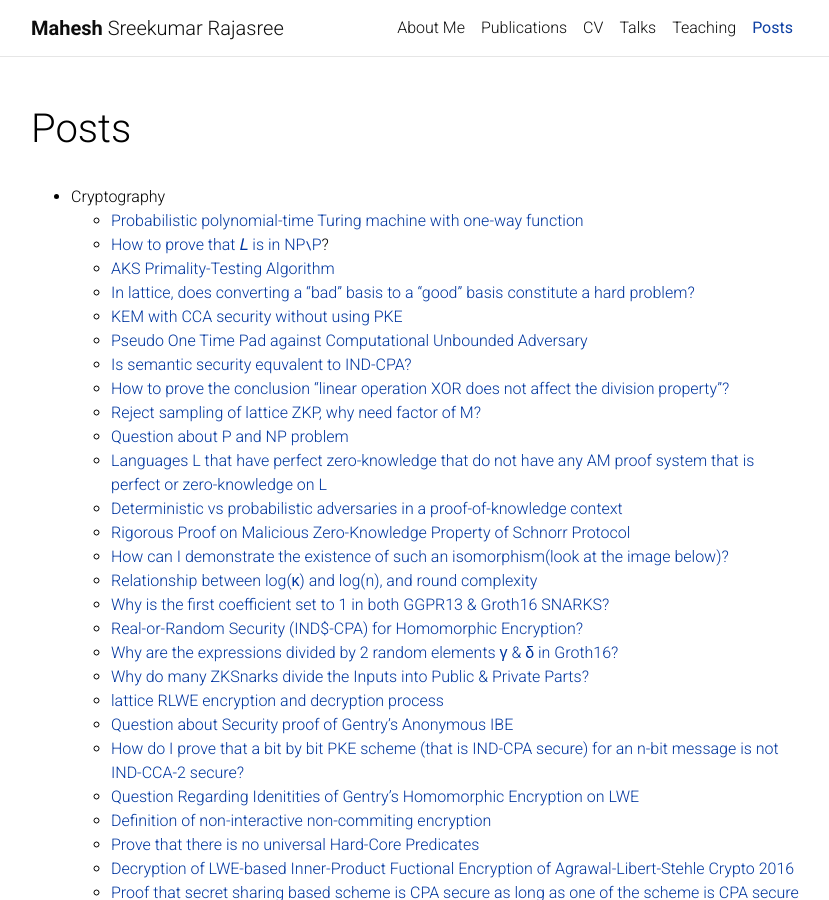
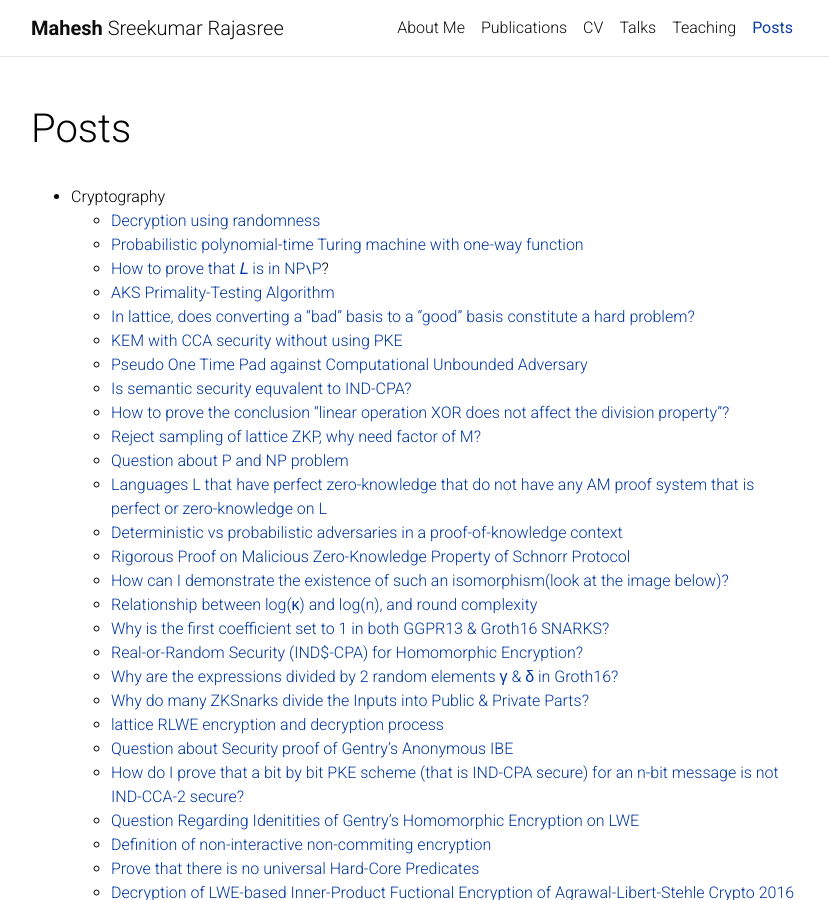
Before and after one commit to Mahe94/mahe94.github.io, a Jekyll site: the page built from _pages/posts.md, in a window 1280 px wide and 900 px high. Shown: the whole window, without its empty margins (224-1053 px from the left). Built offline with Jekyll 4.4.1, drawn with Linux system fonts in a browser that asks for light colours; comment, search, counter and statistics services are not loaded; a style sheet for code colours, icons or effects is not loaded.

Commit message:
Update posts.md

```diff
--- a/_pages/posts.md
+++ b/_pages/posts.md
@@ -9,6 +9,7 @@ nav_order: 6
 ---
 
 * Cryptography
+    * <a href="https://crypto.stackexchange.com/a/113243/116220">Decryption using randomness</a>
     * <a href="https://crypto.stackexchange.com/a/113218/116220">Probabilistic polynomial-time Turing machine with one-way function</a>
     * <a href="https://crypto.stackexchange.com/a/113192/116220">How to prove that 𝐿 is in NP∖P</a>?
     * <a href="https://crypto.stackexchange.com/a/113144/116220">AKS Primality-Testing Algorithm</a>
```
